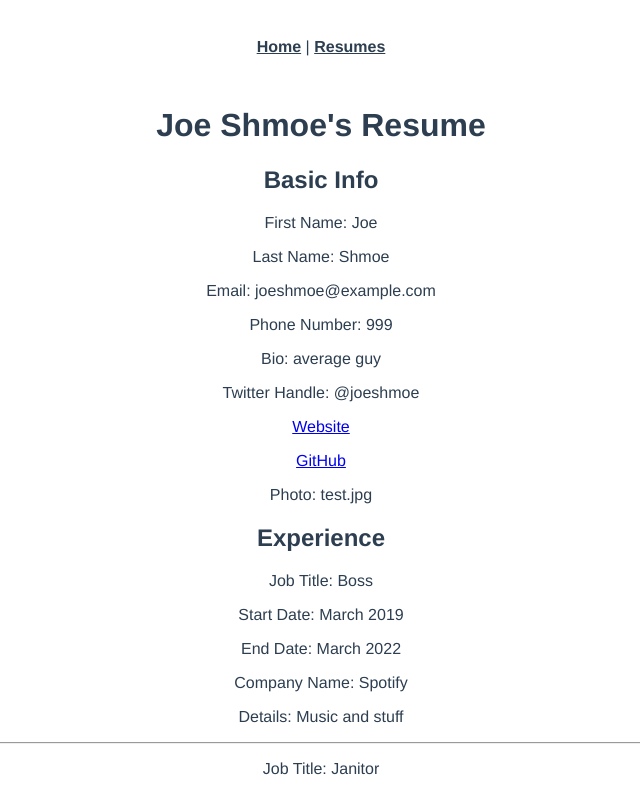
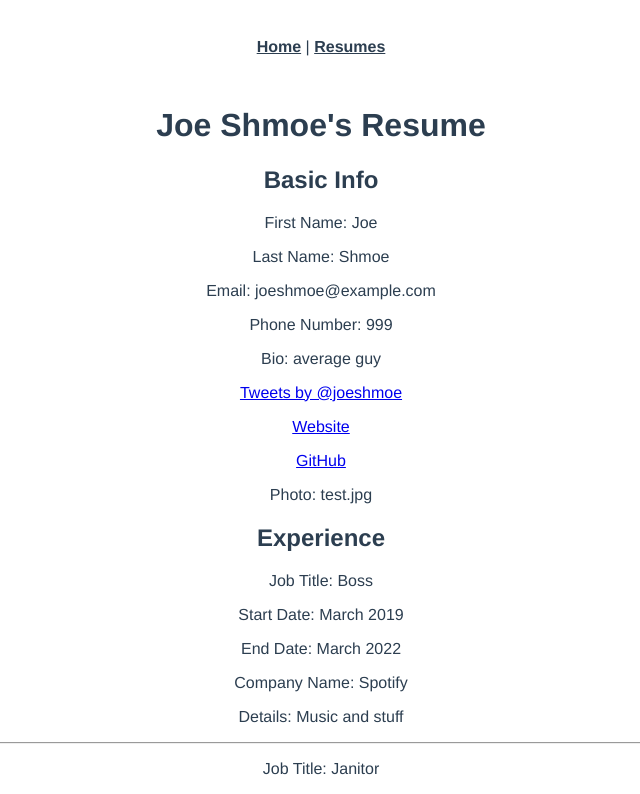
Before and after one commit to TaylorChrisL/online-resumes, a Vue app: page /resumes/1 in a window 1280 px wide. Shown: the top 794 px of the page, without its empty margins (319-959 px from the left). Built offline with nearby package versions, Linux system fonts and the light colour scheme.

Commit message:
Implements twitter timeline on show page

```diff
--- a/public/index.html
+++ b/public/index.html
@@ -6,6 +6,7 @@
     <meta name="viewport" content="width=device-width,initial-scale=1.0">
     <link rel="icon" href="<%= BASE_URL %>favicon.ico">
     <title><%= htmlWebpackPlugin.options.title %></title>
+    <script src="https://platform.twitter.com/widgets.js" charset="utf-8"></script>
   </head>
   <body>
     <noscript>
--- a/src/views/ResumeShow.vue
+++ b/src/views/ResumeShow.vue
@@ -82,7 +82,14 @@ export default {
       <p>Email: {{ resume.email }}</p>
       <p>Phone Number: {{ resume.phone_number }}</p>
       <p>Bio: {{ resume.bio }}</p>
-      <p>Twitter Handle: {{ resume.twitter_handle }}</p>
+      <a
+        class="twitter-timeline"
+        :href="`https://twitter.com/${resume.twitter_handle}`"
+        data-width="300"
+        data-height="400"
+      >
+        Tweets by {{ resume.twitter_handle }}
+      </a>
       <p><a href="{{ resume.website_url }}">Website</a></p>
       <p><a href="{{ resume.github_url }}">GitHub</a></p>
       <p>Photo: {{ resume.photo }}</p>
```
